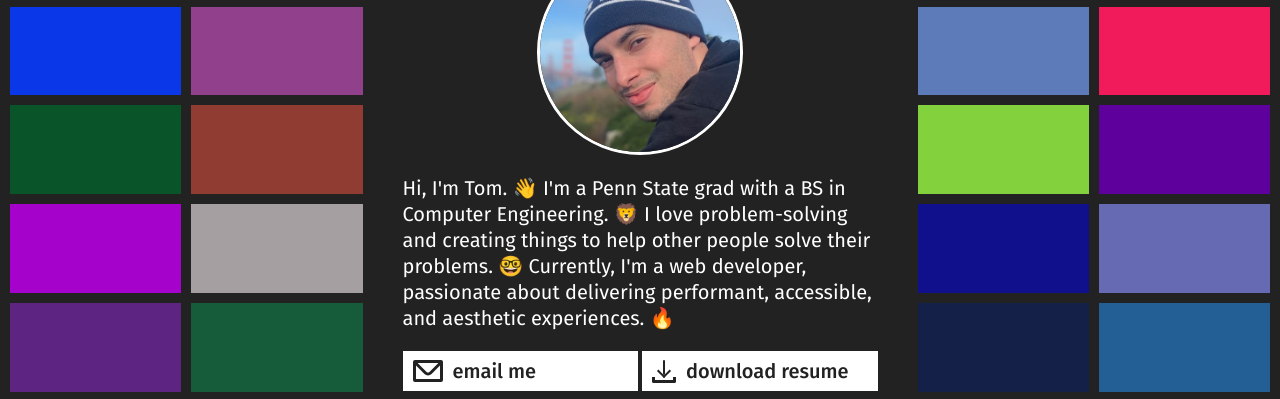
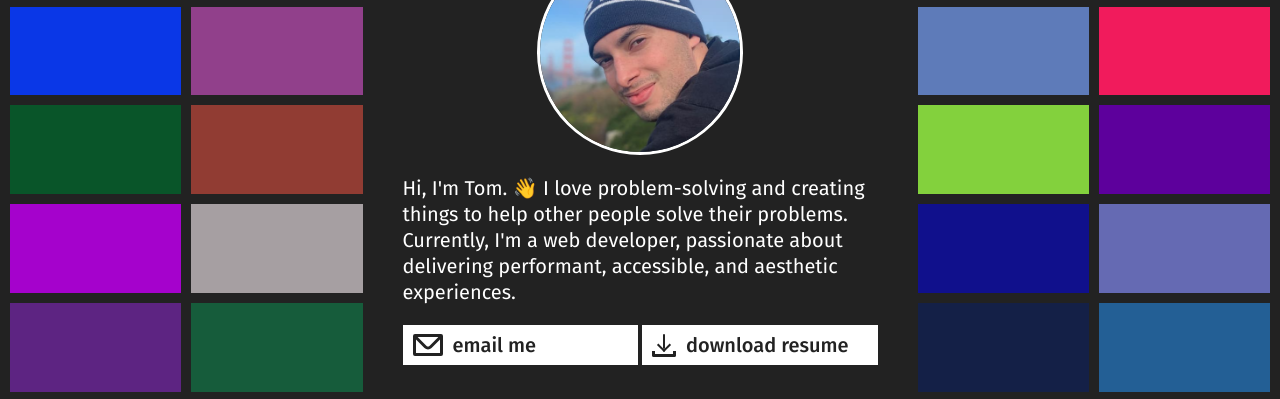
Before and after one commit to tstewart15/tstewart15.github.io, a website: page index.html in a window 1280 px wide. Shown: the part 201-600 px from the top of the page. Drawn offline with Linux system fonts and the light colour scheme.

Commit message:
Update intro copy

```diff
--- a/index.html
+++ b/index.html
@@ -289,7 +289,7 @@
 			<section>
 				<h1>Tom Stewart</h1>
 				<img src='/profile.jpg' alt='Tom Stewart' height='200' width='200' class='profile-image' />
-				<p>Hi, I'm Tom. 👋 I'm a Penn State grad with a BS in Computer Engineering. 🦁 I love problem-solving and creating things to help other people solve their problems. 🤓 Currently, I'm a web developer, passionate about delivering performant, accessible, and aesthetic experiences. 🔥</p>
+				<p>Hi, I'm Tom. 👋 I love problem-solving and creating things to help other people solve their problems. Currently, I'm a web developer, passionate about delivering performant, accessible, and aesthetic experiences.</p>
 				<div class='button-container'>
 					<a class='button' href='mailto:tstewart8692@gmail.com'>
 						<span class="icon-mail" role="img" aria-label="envelope"></span>
```
